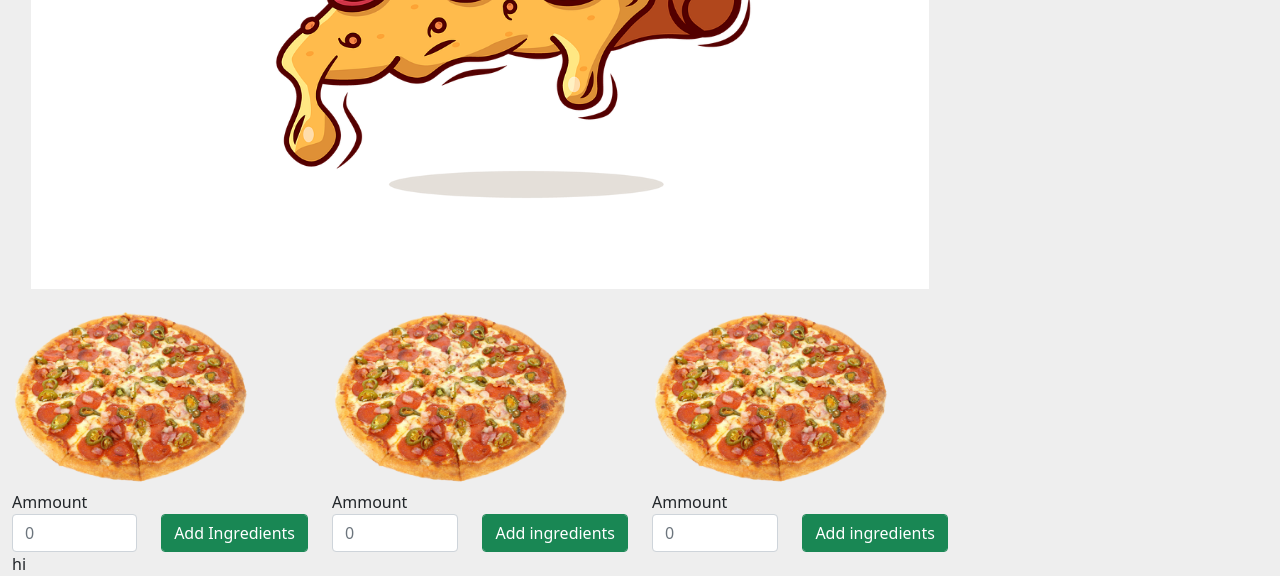
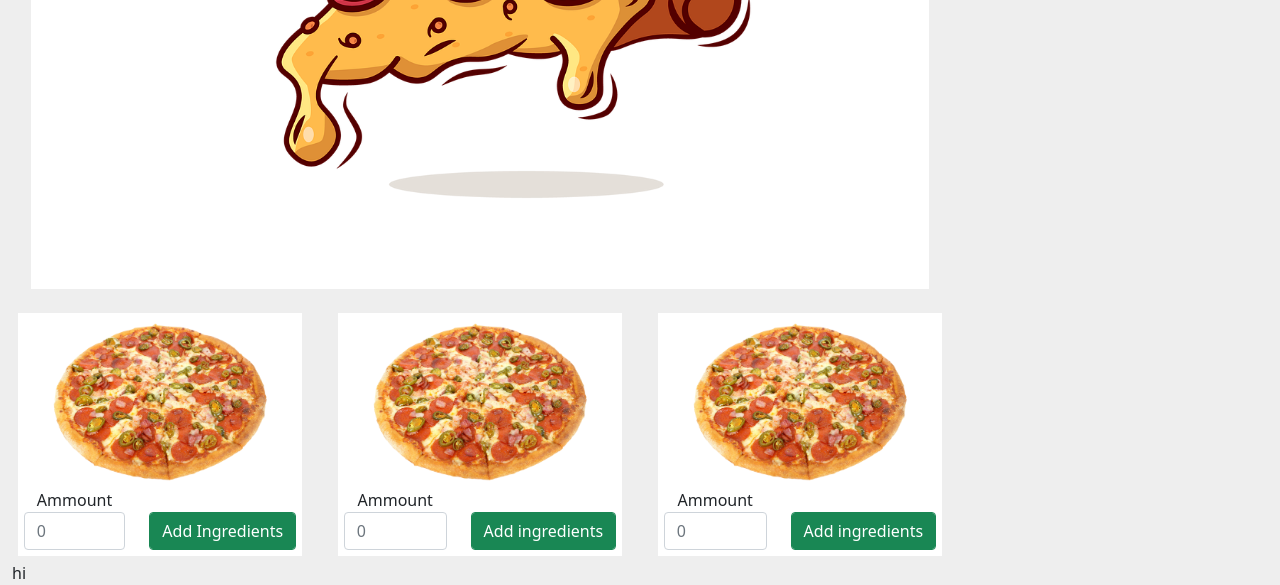
Before and after one commit to antonymburia/pizza-hub, a plain HTML site: page index.html in a window 1280 px wide. Shown: the part 286-871 px from the top of the page. Drawn offline with nearby package versions, Linux system fonts and the light colour scheme.

Commit message:
modify menu section css

```diff
--- a/style.css
+++ b/style.css
@@ -4,6 +4,7 @@
 .landing{
   padding-top: 10%;
   padding-left: 2%;
+  padding-right: 2%;
   margin: 2%;
   background-color: #fff;
   background-image: url("images/pizza-6125980_1920.png");
@@ -13,7 +14,12 @@
   background-repeat: no-repeat;
   background-position: top center;
 }
+.mnu-list{
+  background-color: #fff;
+  padding: 2%;
+  margin: 2%;
+  text-align: center;
+}
 .mnu-list img{
 width: 80%;
-align-content: center;
 }
```
